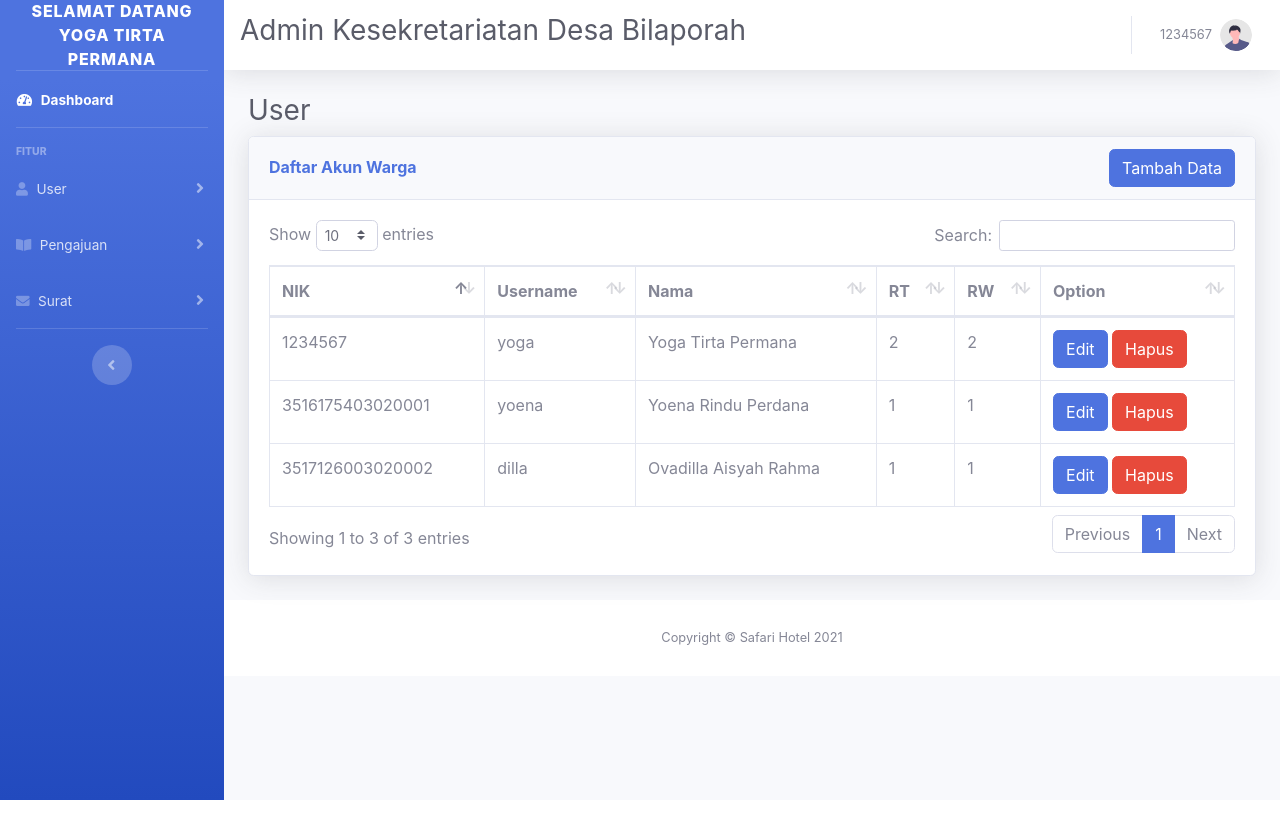
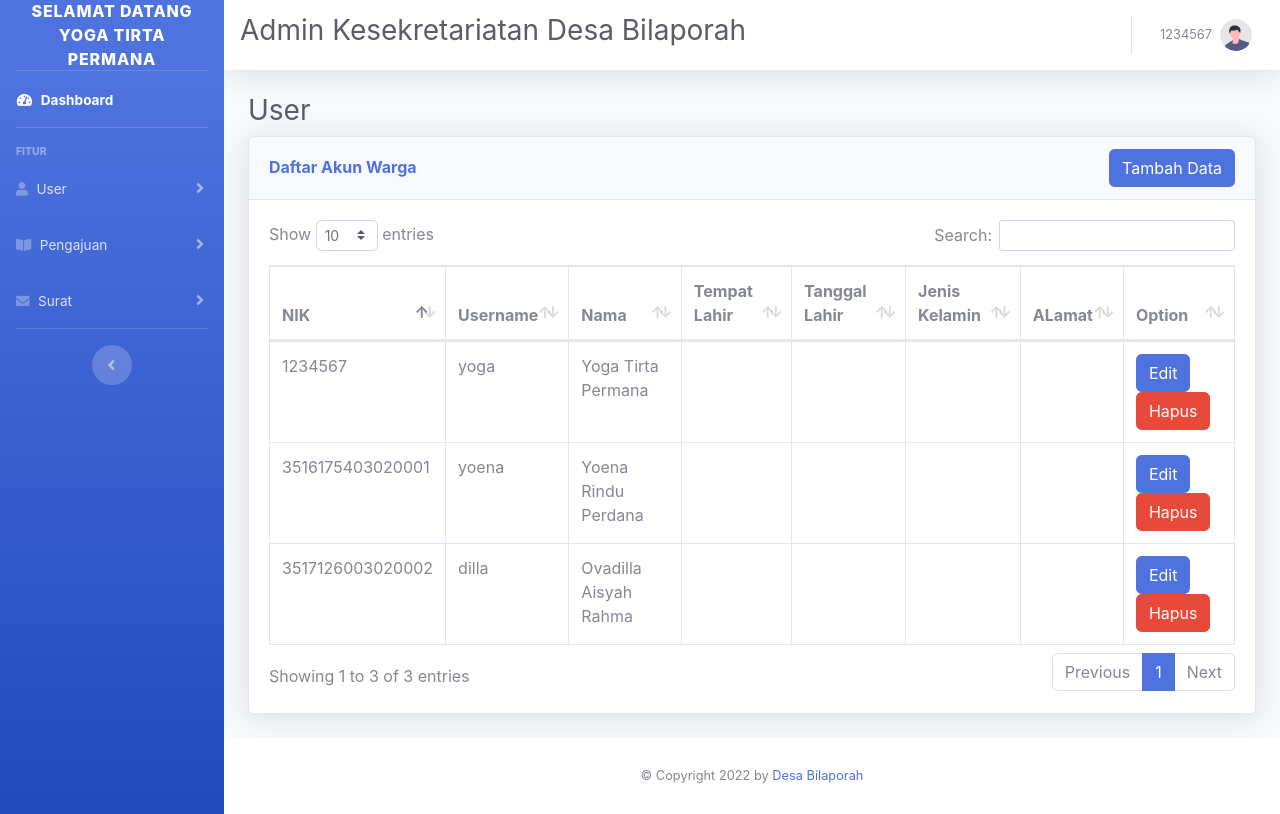
Before and after one commit to yoga-tirta/surat-bilaporah, a PHP site: page /admin/user.php in a window 1280 px wide. Run offline with PHP 8.4, Linux system fonts and the light colour scheme; a user stored in the database is signed in; data comes from the database, SQL or seed files in the repository; data that the repository does not hold is empty; some libraries are stand-ins or nearby versions.

Commit message:
sprint 3 revisi2

```diff
--- a/admin/diterima.php
+++ b/admin/diterima.php
@@ -85,7 +85,7 @@ $nama = $tb_user["nama_user"];
     <footer class="sticky-footer bg-white">
         <div class="container my-auto">
             <div class="copyright text-center my-auto">
-                <span>Copyright &copy; Safari Hotel 2021</span>
+                <span>&copy; Copyright 2022 by <a href="#">Desa Bilaporah</a></span>
             </div>
         </div>
     </footer>
--- a/admin/ditolak.php
+++ b/admin/ditolak.php
@@ -82,7 +82,7 @@ $nama = $tb_user["nama_user"];
     <footer class="sticky-footer bg-white">
         <div class="container my-auto">
             <div class="copyright text-center my-auto">
-                <span>Copyright &copy; Safari Hotel 2021</span>
+                <span>&copy; Copyright 2022 by <a href="#">Desa Bilaporah</a></span>
             </div>
         </div>
     </footer>
--- a/admin/revisi.php
+++ b/admin/revisi.php
@@ -85,7 +85,7 @@ $nama = $tb_user["nama_user"];
     <footer class="sticky-footer bg-white">
         <div class="container my-auto">
             <div class="copyright text-center my-auto">
-                <span>Copyright &copy; Safari Hotel 2021</span>
+                <span>&copy; Copyright 2022 by <a href="#">Desa Bilaporah</a></span>
             </div>
         </div>
     </footer>
--- a/admin/semua_pengajuan.php
+++ b/admin/semua_pengajuan.php
@@ -83,7 +83,7 @@ $nama = $tb_user["nama_user"];
     <footer class="sticky-footer bg-white">
         <div class="container my-auto">
             <div class="copyright text-center my-auto">
-                <span>Copyright &copy; Safari Hotel 2021</span>
+                <span>&copy; Copyright 2022 by <a href="#">Desa Bilaporah</a></span>
             </div>
         </div>
     </footer>
--- a/admin/surat_keluar.php
+++ b/admin/surat_keluar.php
@@ -82,7 +82,7 @@ $nama = $tb_user["nama_user"];
     <footer class="sticky-footer bg-white">
         <div class="container my-auto">
             <div class="copyright text-center my-auto">
-                <span>Copyright &copy; Safari Hotel 2021</span>
+                <span>&copy; Copyright 2022 by <a href="#">Desa Bilaporah</a></span>
             </div>
         </div>
     </footer>
--- a/admin/surat_masuk.php
+++ b/admin/surat_masuk.php
@@ -81,7 +81,7 @@ $nama = $tb_user["nama_user"];
     <footer class="sticky-footer bg-white">
         <div class="container my-auto">
             <div class="copyright text-center my-auto">
-                <span>Copyright &copy; Safari Hotel 2021</span>
+                <span>&copy; Copyright 2022 by <a href="#">Desa Bilaporah</a></span>
             </div>
         </div>
     </footer>
--- a/admin/uplod.php
+++ b/admin/uplod.php
@@ -56,7 +56,7 @@ $nama = $tb_user["nama_user"];
     <footer class="sticky-footer bg-white" style="margin-top:3%">
         <div class="container my-auto">
             <div class="copyright text-center my-auto">
-                <span>Copyright &copy; Safari Hotel 2021</span>
+                <span>&copy; Copyright 2022 by <a href="#">Desa Bilaporah</a></span>
             </div>
         </div>
     </footer>
--- a/admin/user.php
+++ b/admin/user.php
@@ -73,8 +73,10 @@ $nama = $tb_user["nama_user"];
                                 <th>NIK</th>
                                 <th>Username</th>
                                 <th>Nama</th>
-                                <th>RT</th>
-                                <th>RW</th>
+                                <th>Tempat Lahir</th>
+                                <th>Tanggal Lahir</th>
+                                <th>Jenis Kelamin</th>
+                                <th>ALamat</th>
                                 <th>Option</th>
                             </tr>
                         </thead>
@@ -92,7 +94,7 @@ $nama = $tb_user["nama_user"];
     <footer class="sticky-footer bg-white">
         <div class="container my-auto">
             <div class="copyright text-center my-auto">
-                <span>Copyright &copy; Safari Hotel 2021</span>
+                <span>&copy; Copyright 2022 by <a href="#">Desa Bilaporah</a></span>
             </div>
         </div>
     </footer>
--- a/admin/warga.php
+++ b/admin/warga.php
@@ -89,7 +89,7 @@ $nama = $tb_user["nama_user"];
     <footer class="sticky-footer bg-white">
         <div class="container my-auto">
             <div class="copyright text-center my-auto">
-                <span>Copyright &copy; Safari Hotel 2021</span>
+                <span>&copy; Copyright 2022 by <a href="#">Desa Bilaporah</a></span>
             </div>
         </div>
     </footer>
--- a/db/data_user.php
+++ b/db/data_user.php
@@ -8,8 +8,10 @@ while ($row = mysqli_fetch_assoc($tb_user)) :
             <td><?= $row["nik"] ?></td>
             <td><?= $row["username"] ?></td>
             <td><?= $row["nama_user"] ?></td>
-            <td><?= $row["rt"] ?></td>
-            <td><?= $row["rt"] ?></td>
+            <td><?= $row["tempat_lahir"] ?></td>
+            <td><?= $row["tanggal_lahir"] ?></td>
+            <td><?= $row["jenis_kelamin"] ?></td>
+            <td><?= $row["alamat"] ?></td>
             <td>
                 <a href="../edit_data/edit_user.php?nik=<?= $row["nik"] ?>"><button type="button" class="btn btn-primary">Edit</button></a>
                 <a href="../hapus_data/hapus_user.php?nik=<?= $row["nik"] ?>"><button type="button" class="btn btn-danger">Hapus</button></a>
```
Also changed, not shown: admin/upload_surat_masuk.php (+9 -1 lines).
